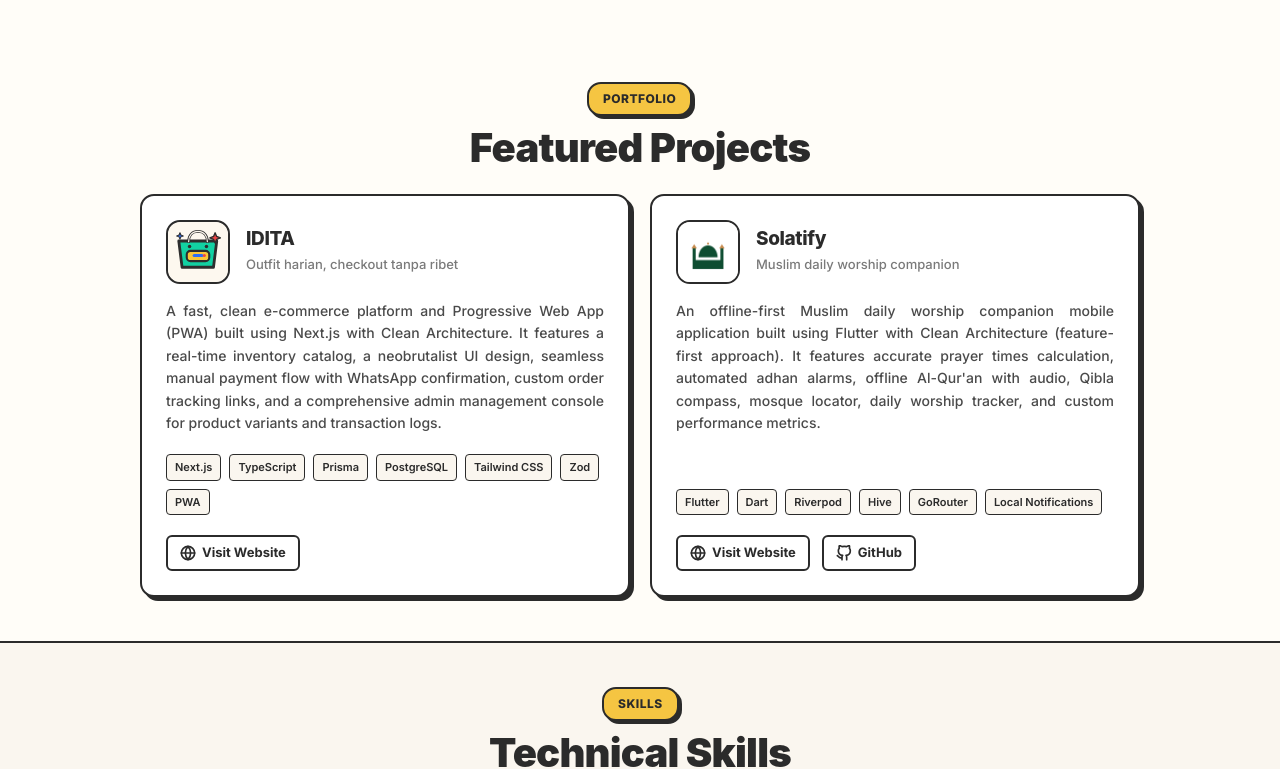
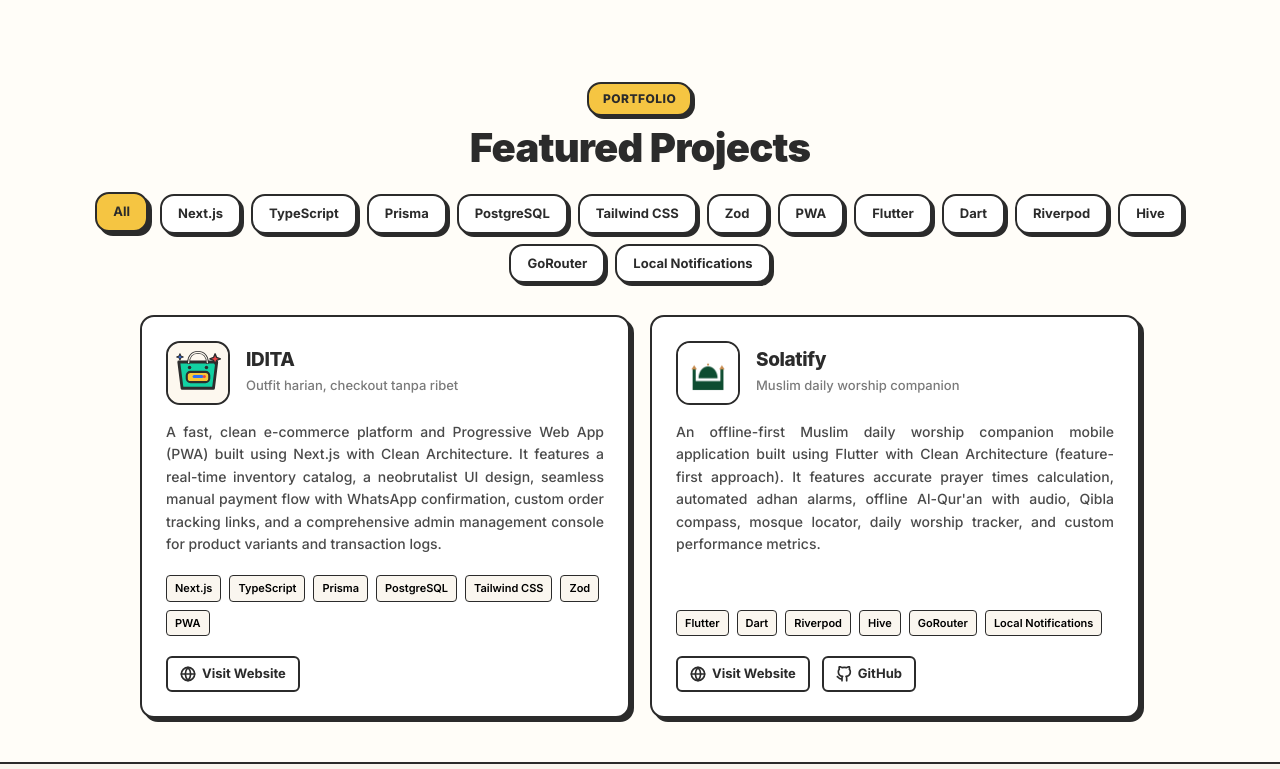
Before and after one commit to imransetiadi/about_me, a Next.js app: page / in a window 1280 px wide. Shown: the part 1579-2348 px from the top of the page. Built offline with nearby package versions, Linux system fonts and the light colour scheme.

Commit message:
feat: implement interactive project filter by tag and add certification links with official Red Hat verification

```diff
--- a/src/app/page.module.css
+++ b/src/app/page.module.css
@@ -1475,3 +1475,42 @@
   transform: translateY(0);
   box-shadow: var(--shadow-brutal-sm);
 }
+
+/* ─── PROJECT FILTER BUTTONS ─── */
+.filterContainer {
+  display: flex;
+  flex-wrap: wrap;
+  gap: 10px;
+  justify-content: center;
+  margin-bottom: 32px;
+}
+
+.filterBtn {
+  padding: 8px 16px;
+  font-size: 13px;
+  font-weight: 700;
+  border-radius: var(--radius);
+  border: var(--border-width) solid var(--border);
+  background: var(--bg-panel);
+  color: var(--text-primary);
+  box-shadow: var(--shadow-brutal-sm);
+  cursor: pointer;
+  transition: transform 0.1s ease, box-shadow 0.1s ease, background-color 0.1s ease;
+}
+
+.filterBtnActive {
+  background: var(--color-yellow) !important;
+  color: var(--text-primary) !important;
+  transform: translate(-2px, -2px);
+  box-shadow: var(--shadow-brutal);
+}
+
+.filterBtn:hover {
+  transform: translate(-2px, -2px);
+  box-shadow: var(--shadow-brutal);
+}
+
+.filterBtn:active {
+  transform: translate(1px, 1px);
+  box-shadow: none;
+}
--- a/src/app/page.tsx
+++ b/src/app/page.tsx
@@ -6,6 +6,7 @@ import styles from "./page.module.css";
 import { FadeIn } from "../components/FadeIn";
 import ContactForm from "../components/ContactForm";
 import ScrollToTop from "../components/ScrollToTop";
+import Projects from "../components/Projects";
 
 const experiences = [
   {
@@ -65,6 +66,7 @@ const certifications = [
     issuer: "Red Hat",
     image: "/rhcsa-ex200.png",
     alt: "Red Hat Certified System Administrator badge",
+    url: "https://www.credly.com/badges/4f93336f-e09d-43ff-980e-790ddfce92e6",
   },
   {
     title: "Red Hat Certified System Administrator in OpenShift",
@@ -72,6 +74,7 @@ const certifications = [
     issuer: "Red Hat",
     image: "/rhcsa-openshift.png",
     alt: "Red Hat OpenShift certification badge",
+    url: "https://www.credly.com/badges/4263d0e9-f93d-4f6b-8172-cc72210c2f37",
   },
   {
     title: "CompTIA Linux+ ce",
@@ -79,6 +82,7 @@ const certifications = [
     issuer: "CompTIA",
     image: "/comptia-linux.png",
     alt: "CompTIA Linux+ badge",
+    url: "https://www.credly.com/badges/be235685-cb60-46dc-8425-32522593e078",
   },
 ];
 
@@ -188,58 +192,7 @@ export default function Home() {
         </section></FadeIn>
 
         <FadeIn delay={0.1}><section id="projects" className={styles.section}>
-          <div className="container">
-            <div className={`${styles.sectionHeader} ${styles.reveal}`}>
-              <span className={styles.eyebrow}>Portfolio</span>
-              <h2>Featured Projects</h2>
-            </div>
-
-            <div className={styles.projectsGrid}>
-              {projects.map((project) => (
-                <article key={project.title} className={`${styles.projectCard} ${styles.reveal}`}>
-                  <div className={styles.projectHeader}>
-                    <Image
-                      src={project.image}
-                      alt={`${project.title} logo`}
-                      width={64}
-                      height={64}
-                      className={styles.projectImage}
-                    />
-                    <div className={styles.projectTitleArea}>
-                      <h3>{project.title}</h3>
-                      <p className={styles.projectTagline}>{project.tagline}</p>
-                    </div>
-                  </div>
-                  <p className={styles.projectDescription}>{project.description}</p>
-                  <div className={styles.projectTags}>
-                    {project.tags.map((tag) => (
-                      <small key={tag}>{tag}</small>
-                    ))}
-                  </div>
-                  <div className={styles.projectActions}>
-                    {project.link && (
-                      <a href={project.link} target="_blank" rel="noopener noreferrer">
-                        <svg width="16" height="16" viewBox="0 0 24 24" fill="none" stroke="currentColor" strokeWidth="2.5" strokeLinecap="round" strokeLinejoin="round" aria-hidden="true">
-                          <circle cx="12" cy="12" r="10"></circle>
-                          <line x1="2" y1="12" x2="22" y2="12"></line>
-                          <path d="M12 2a15.3 15.3 0 0 1 4 10 15.3 15.3 0 0 1-4 10 15.3 15.3 0 0 1-4-10 15.3 15.3 0 0 1 4-10z"></path>
-                        </svg>
-                        Visit Website
-                      </a>
-                    )}
-                    {project.github && (
-                      <a href={project.github} target="_blank" rel="noopener noreferrer">
-                        <svg width="16" height="16" viewBox="0 0 24 24" fill="none" stroke="currentColor" strokeWidth="2.5" strokeLinecap="round" strokeLinejoin="round" aria-hidden="true">
-                          <path d="M9 19c-5 1.5-5-2.5-7-3m14 6v-3.87a3.37 3.37 0 0 0-.94-2.61c3.14-.35 6.44-1.54 6.44-7A5.44 5.44 0 0 0 20 4.77 5.07 5.07 0 0 0 19.91 1S18.73.65 16 2.48a13.38 13.38 0 0 0-7 0C6.27.65 5.09 1 5.09 1A5.07 5.07 0 0 0 5 4.77a5.44 5.44 0 0 0-1.5 3.78c0 5.42 3.3 6.61 6.44 7A3.37 3.37 0 0 0 9 18.13V22"></path>
-                        </svg>
-                        GitHub
-                      </a>
-                    )}
-                  </div>
-                </article>
-              ))}
-            </div>
-          </div>
+          <Projects initialProjects={projects} />
         </section></FadeIn>
 
         <FadeIn delay={0.1}><section id="skills" className={`${styles.section} ${styles.skillsSection}`}>
@@ -272,20 +225,23 @@ export default function Home() {
 
             <div className={styles.certGrid}>
               {certifications.map((cert) => (
-                <article key={cert.title} className={`${styles.certCard} ${styles.reveal}`}>
+                <a key={cert.title} href={cert.url} target="_blank" rel="noopener noreferrer" className={`${styles.certCard} ${styles.reveal}`}>
                   <Image src={cert.image} alt={cert.alt} width={112} height={112} className={styles.certImage} />
                   <div>
                     <span>{cert.issuer}</span>
                     <h3>{cert.title}</h3>
                     <small>{cert.code}</small>
                   </div>
-                </article>
+                </a>
               ))}
             </div>
 
-            <div className={styles.centerAction}>
+            <div className={styles.centerAction} style={{ display: "flex", gap: "16px", flexWrap: "wrap", justifyContent: "center" }}>
               <a href="https://www.credly.com/users/imran-setiadi" target="_blank" rel="noopener noreferrer" className="btn btn-secondary">
-                View All Certifications on Credly
+                View All on Credly
+              </a>
+              <a href="https://rhtapps.redhat.com/verify?certId=220-188-205" target="_blank" rel="noopener noreferrer" className="btn btn-primary">
+                Verify Red Hat ID: 220-188-205
               </a>
             </div>
           </div>
--- /dev/null
+++ b/src/components/Projects.tsx
@@ -0,0 +1,119 @@
+"use client";
+
+import React, { useState } from "react";
+import Image from "next/image";
+import styles from "../app/page.module.css";
+
+interface Project {
+  title: string;
+  tagline: string;
+  description: string;
+  tags: string[];
+  image: string;
+  link?: string;
+  github?: string;
+}
+
+interface ProjectsProps {
+  initialProjects: Project[];
+}
+
+export default function Projects({ initialProjects }: ProjectsProps) {
+  const [activeTag, setActiveTag] = useState<string>("All");
+
+  // Get unique tags across all projects
+  const allTags = ["All", ...Array.from(new Set(initialProjects.flatMap((p) => p.tags)))];
+
+  const filteredProjects =
+    activeTag === "All"
+      ? initialProjects
+      : initialProjects.filter((p) => p.tags.includes(activeTag));
+
+  return (
+    <div className="container">
+      <div className={`${styles.sectionHeader} ${styles.reveal}`}>
+        <span className={styles.eyebrow}>Portfolio</span>
+        <h2>Featured Projects</h2>
+      </div>
+
+      {/* Filter Tags Buttons */}
+      <div className={styles.filterContainer}>
+        {allTags.map((tag) => (
+          <button
+            key={tag}
+            onClick={() => setActiveTag(tag)}
+            className={`${styles.filterBtn} ${activeTag === tag ? styles.filterBtnActive : ""}`}
+            aria-pressed={activeTag === tag}
+          >
+            {tag}
+          </button>
+        ))}
+      </div>
+
+      {/* Projects Grid */}
+      <div className={styles.projectsGrid}>
+        {filteredProjects.map((project) => (
+          <article key={project.title} className={`${styles.projectCard} ${styles.reveal}`}>
+            <div className={styles.projectHeader}>
+              <Image
+                src={project.image}
+                alt={`${project.title} logo`}
+                width={64}
+                height={64}
+                className={styles.projectImage}
+              />
+              <div className={styles.projectTitleArea}>
+                <h3>{project.title}</h3>
+                <p className={styles.projectTagline}>{project.tagline}</p>
+              </div>
+            </div>
+            <p className={project.title === "IDITA" ? styles.projectDescription : styles.projectDescription} style={{ textAlign: "justify" }}>
+              {project.description}
+            </p>
+            <div className={styles.projectTags}>
+              {project.tags.map((tag) => (
+                <button
+                  key={tag}
+                  onClick={() => setActiveTag(tag)}
+                  style={{
+                    background: activeTag === tag ? "var(--color-yellow)" : "var(--bg-muted)",
+                    border: "1px solid var(--border)",
+                    padding: "4px 8px",
+                    borderRadius: "4px",
+                    fontSize: "11px",
+                    fontWeight: "600",
+                    cursor: "pointer",
+                    margin: 0
+                  }}
+                  title={`Filter by ${tag}`}
+                >
+                  {tag}
+                </button>
+              ))}
+            </div>
+            <div className={styles.projectActions}>
+              {project.link && (
+                <a href={project.link} target="_blank" rel="noopener noreferrer">
+                  <svg width="16" height="16" viewBox="0 0 24 24" fill="none" stroke="currentColor" strokeWidth="2.5" strokeLinecap="round" strokeLinejoin="round" aria-hidden="true">
+                    <circle cx="12" cy="12" r="10"></circle>
+                    <line x1="2" y1="12" x2="22" y2="12"></line>
+                    <path d="M12 2a15.3 15.3 0 0 1 4 10 15.3 15.3 0 0 1-4 10 15.3 15.3 0 0 1-4-10 15.3 15.3 0 0 1 4-10z"></path>
+                  </svg>
+                  Visit Website
+                </a>
+              )}
+              {project.github && (
+                <a href={project.github} target="_blank" rel="noopener noreferrer">
+                  <svg width="16" height="16" viewBox="0 0 24 24" fill="none" stroke="currentColor" strokeWidth="2.5" strokeLinecap="round" strokeLinejoin="round" aria-hidden="true">
+                    <path d="M9 19c-5 1.5-5-2.5-7-3m14 6v-3.87a3.37 3.37 0 0 0-.94-2.61c3.14-.35 6.44-1.54 6.44-7A5.44 5.44 0 0 0 20 4.77 5.07 5.07 0 0 0 19.91 1S18.73.65 16 2.48a13.38 13.38 0 0 0-7 0C6.27.65 5.09 1 5.09 1A5.07 5.07 0 0 0 5 4.77a5.44 5.44 0 0 0-1.5 3.78c0 5.42 3.3 6.61 6.44 7A3.37 3.37 0 0 0 9 18.13V22"></path>
+                  </svg>
+                  GitHub
+                </a>
+              )}
+            </div>
+          </article>
+        ))}
+      </div>
+    </div>
+  );
+}
```
Also changed, not shown: 1 other file (tests, documents, lock files or other folders).
